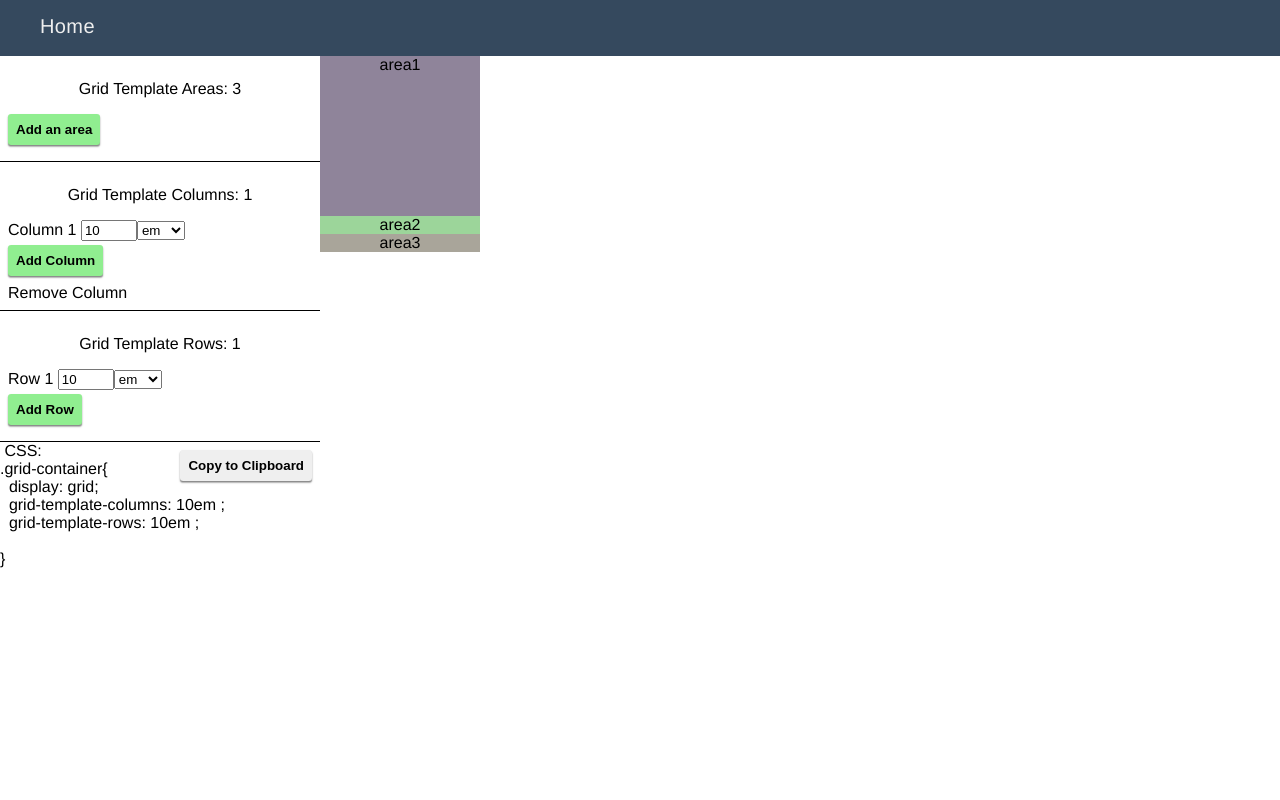
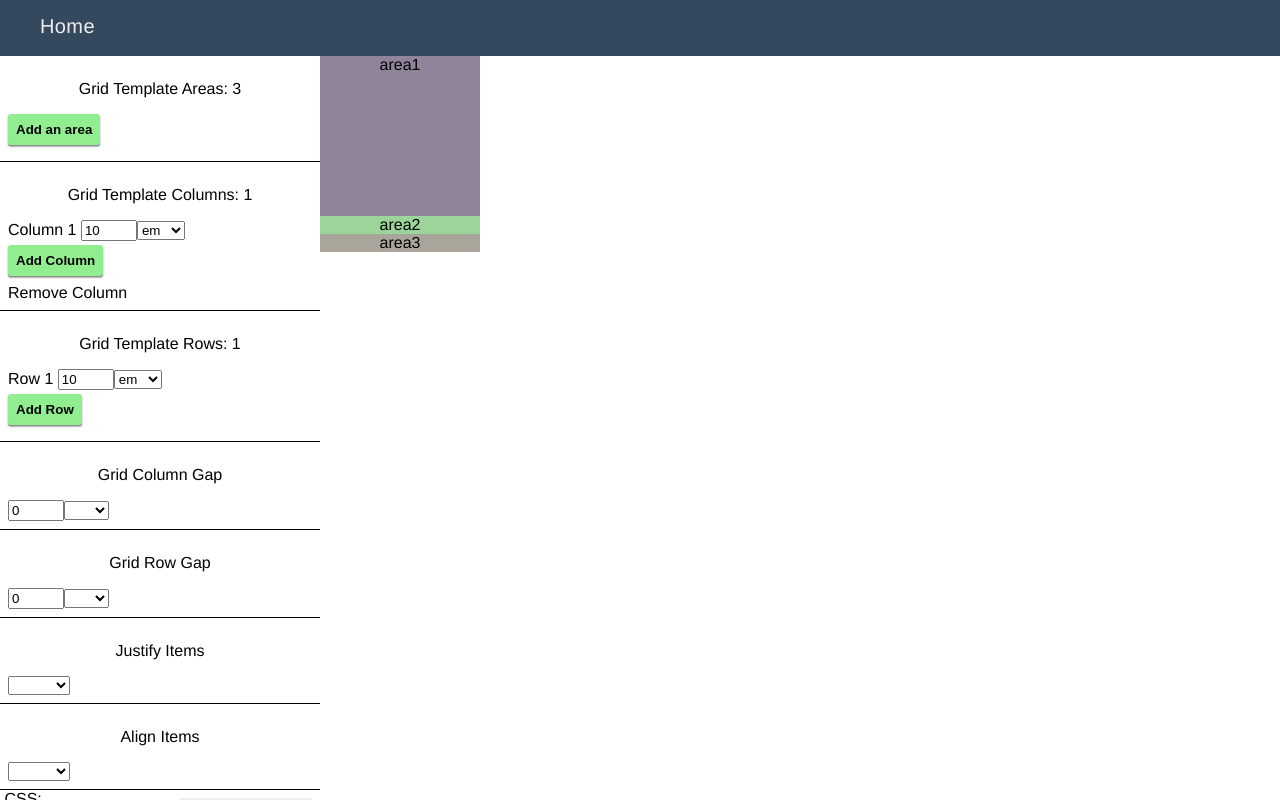
Before and after one commit to louisbourque/grid-awesome, a Vue app: page / in a window 1280 px wide. Built offline with nearby package versions, Linux system fonts and the light colour scheme.

Commit message:
Add selectors for gaps and alignment

```diff
--- a/src/components/Editor.vue
+++ b/src/components/Editor.vue
@@ -21,8 +21,8 @@
         <button class="input__button input__button--remove" v-if='columns.length > 1' @click="removeColumn(column)">X</button>
       </div>
       <button class="input__button input__button--add" @click="addColumn">Add Column</button>Remove Column</button>
-      </div>
-      <div class="input">
+    </div>
+    <div class="input">
       <p class="center">Grid Template Rows: {{rows.length}}</p>
       <div v-for="row, index in rows">
         Row {{index+1}}
@@ -41,6 +41,46 @@
       <button class="input__button input__button--add" @click="addRow">Add Row</button>
 
     </div>
+    <div class="input">
+      <p class="center">Grid Column Gap</p>
+      <input v-model="colGap.size" class="input__input--size" type="number" name="size" size="5">
+        <select v-model="colGap.units">
+          <option val="%">%</option>
+          <option val="em">em</option>
+          <option val="rem">rem</option>
+          <option val="px">px</option>
+        </select>
+    </div>
+    <div class="input">
+      <p class="center">Grid Row Gap</p>
+      <input v-model="rowGap.size" class="input__input--size" type="number" name="size" size="5">
+        <select v-model="rowGap.units">
+          <option val="%">%</option>
+          <option val="em">em</option>
+          <option val="rem">rem</option>
+          <option val="px">px</option>
+        </select>
+    </div>
+    <div class="input">
+      <p class="center">Justify Items</p>
+        <select v-model="justify.value">
+          <option val=""></option>
+          <option val="stretch">stretch</option>
+          <option val="center">center</option>
+          <option val="start">start</option>
+          <option val="end">end</option>
+        </select>
+    </div>
+    <div class="input">
+      <p class="center">Align Items</p>
+        <select v-model="align.value">
+          <option val=""></option>
+          <option val="stretch">stretch</option>
+          <option val="center">center</option>
+          <option val="start">start</option>
+          <option val="end">end</option>
+        </select>
+    </div>
     <div class="css-output">
     <button class="input__button button--clipboard" @click="copyTextToClipboard(css)">Copy to Clipboard</button>
       CSS:
@@ -57,7 +97,7 @@ export default {
   name: 'editor',
   computed: {
     ...mapGetters([
-      'areas', 'rows', 'columns', 'css'
+      'areas', 'rows', 'columns', 'css', 'colGap', 'rowGap', 'justify', 'align'
     ]),
   },
   methods: {
--- a/src/store/getters.js
+++ b/src/store/getters.js
@@ -9,6 +9,18 @@ export const rows = state => {
 }
 export const columns = state => {
   return state.columns
+}
+export const colGap = state => {
+  return state.colGap
+}
+export const rowGap = state => {
+  return state.rowGap
+}
+export const justify = state => {
+  return state.justify
+}
+export const align = state => {
+  return state.align
 }
 
 export const gridStyle = state => {
@@ -24,6 +36,16 @@ export const gridStyle = state => {
         acc + (val.units === 'auto' ? '' : val.size) + val.units + ' ',
       ''
     ),
+    gridColumnGap:
+      state.colGap.size && state.colGap.units
+        ? state.colGap.size + state.colGap.units
+        : undefined,
+    gridRowGap:
+      state.rowGap.size && state.rowGap.units
+        ? state.rowGap.size + state.rowGap.units
+        : undefined,
+    justifyItems: state.justify.value ? state.justify.value : undefined,
+    alignItems: state.align.value ? state.align.value : undefined,
   }
 }
 
@@ -47,8 +69,14 @@ export const css = state => {
       acc + (val.units === 'auto' ? '' : val.size) + val.units + ' ',
     ''
   )};
-
+  ${state.colGap.size && state.colGap.units
+    ? 'grid-column-gap: ' + state.colGap.size + state.colGap.units + ';'
+    : ''}
+  ${state.rowGap.size && state.rowGap.units
+    ? 'grid-row-gap: ' + state.rowGap.size + state.rowGap.units + ';'
+    : ''}
+  ${state.justify.value ? 'justify-items: ' + state.justify.value + ';' : ''}
+  ${state.align.value ? 'align-items: ' + state.align.value + ';' : ''}
 }
-
-  `
+  `.replace(/ {2}\n/g, '')
 }
--- a/src/store/index.js
+++ b/src/store/index.js
@@ -26,6 +26,20 @@ const state = {
       units: 'em',
     },
   ],
+  colGap: {
+    size: 0,
+    units: '',
+  },
+  rowGap: {
+    size: 0,
+    units: '',
+  },
+  justify: {
+    value: '',
+  },
+  align: {
+    value: '',
+  },
 }
 
 // A Vuex instance is created by combining the state, mutations, actions,
```
